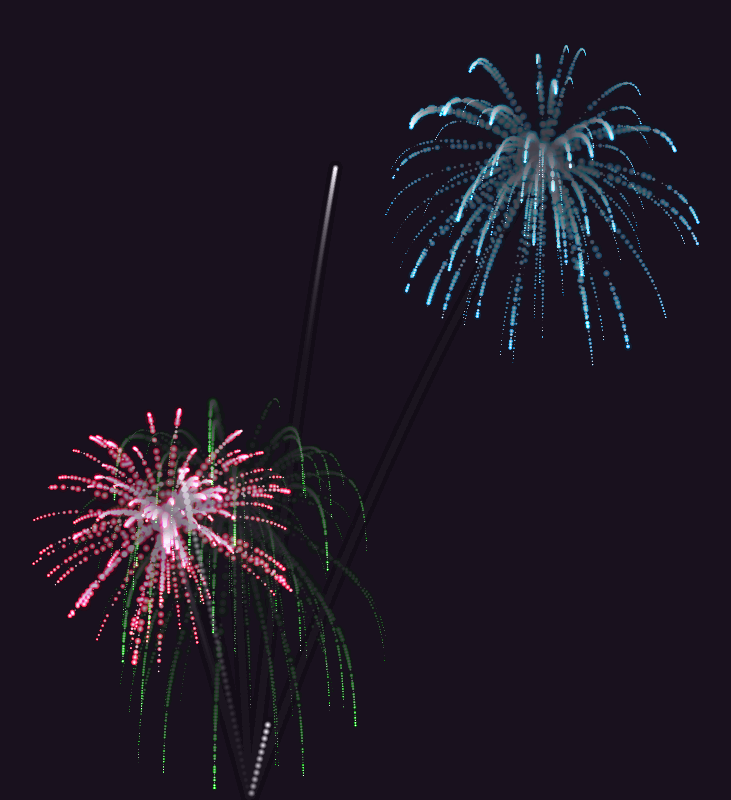
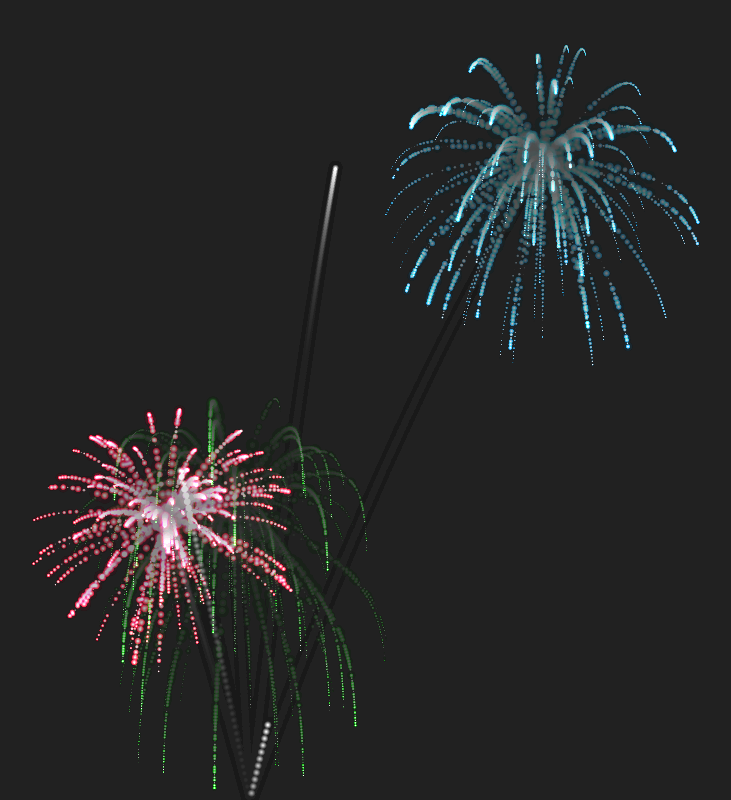
Before and after one commit to Neha-824125/Diwali-Festival, a plain HTML site: page index.html in a window 1280 px wide. Shown: the top 800 px of the page, without its empty margins (390-1121 px from the left). Drawn offline with nearby package versions, Linux system fonts and the light colour scheme.

Commit message:
Update diwali.css

```diff
--- a/diwali.css
+++ b/diwali.css
@@ -6,10 +6,7 @@
 	font-family: 'Poppins', sans-serif;
 	scroll-behavior: smooth;
 }
-body
-{
-	background: #c087e7;
-}
+
 section
 {
 	position: relative;
```
